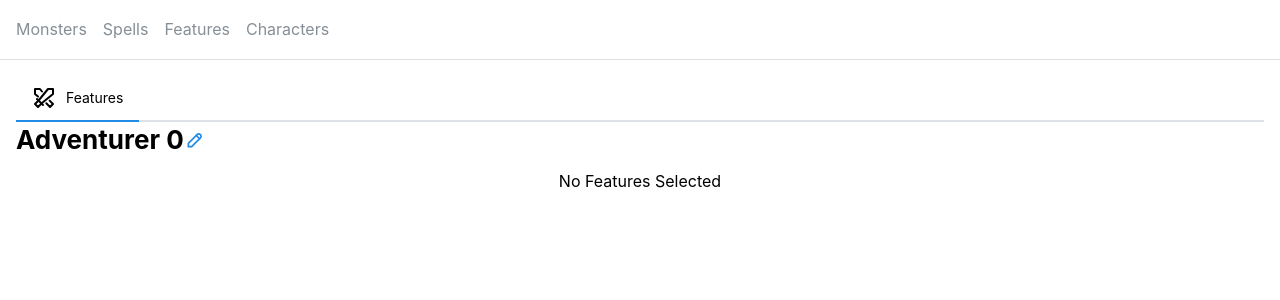
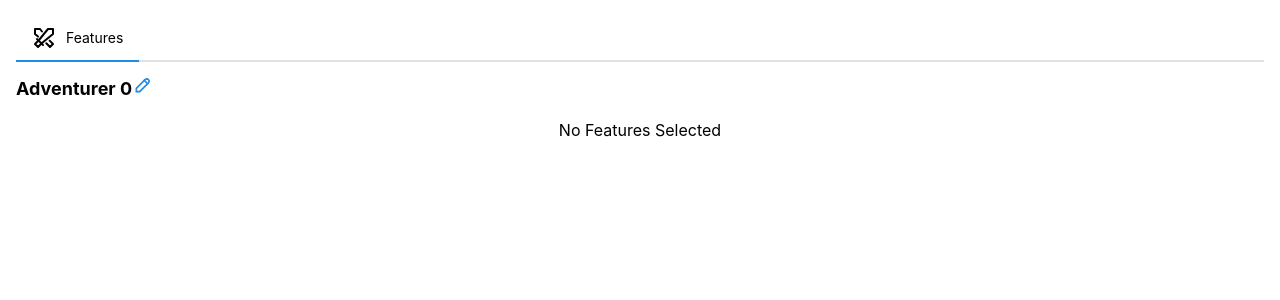
Before and after one commit to hohouyj/SW25_MM, a React (Vite) app: page /charactersheet/1 in a window 1280 px wide. Shown: the top 300 px of the page. Built offline with nearby package versions, Linux system fonts and the light colour scheme.

Commit message:
update character manager with correct class labels

```diff
--- a/src/components/CharacterFeatureSheet/CharacterFeatureManager.tsx
+++ b/src/components/Character/CharacterManager.tsx
@@ -27,7 +27,7 @@ import {
 } from "../../utils/characterStorage";
 import { useNavigate } from "react-router-dom";
 
-export default function CharacterFeatureManager() {
+export default function CharacterManager() {
     const [characters, setCharacters] = useState<Character[]>([]);
     const [modalOpened, { open, close }] = useDisclosure(false);
     const [isEditing, setIsEditing] = useState(false);
@@ -85,21 +85,34 @@ export default function CharacterFeatureManager() {
         "fighter_level",
         "grappler_level",
         "marksman_level",
-        "abyssal_magic_level",
-        "deep_magic_level",
-        "divine_level",
-        "fairy_magic_level",
-        "magitech_level",
-        "nature_level",
-        "spiritualism_level",
-        "summoning_arts_level",
-        "truespeech_level",
+        "abyssal_magic_level", // abyss gazer
+        //"deep_magic_level", // min(conjurer level, sorcerer level)
+        "divine_level", // priest
+        "fairy_magic_level", // fairy tamer
+        "magitech_level", // artificer
+        "nature_level", // druid
+        "spiritualism_level", // conjurer
+        "summoning_arts_level", // warlock
+        "truespeech_level", // sorcerer
     ] as const;
+
+    const LEVEL_LABELS: Record<string, string> = {
+        abyssal_magic_level: "Abyss Gazer",
+        deep_magic_level: "Deep Magic (min of Conjurer, Sorcerer)",
+        divine_level: "Priest",
+        fairy_magic_level: "Fairy Tamer",
+        magitech_level: "Artificer",
+        nature_level: "Druid",
+        spiritualism_level: "Conjurer",
+        summoning_arts_level: "Warlock",
+        truespeech_level: "Sorcerer",
+    };
+
     const CLASS_OPTIONS = LEVEL_KEYS.map((key) => ({
         value: key,
-        label: key
-            .replace(/_/g, " ")
-            .replace(/\b\w/g, (c) => c.toUpperCase()),
+        label:
+            LEVEL_LABELS[key] ??
+            key.replace(/_level/g, "").replace(/_/g, " ").replace(/\b\w/g, (c) => c.toUpperCase()),
     }));
 
     const form = useForm<Character>({
@@ -116,6 +129,12 @@ export default function CharacterFeatureManager() {
             setSelectedClasses(active);
         }
     }, [modalOpened, form.values.id]);
+
+    useEffect(() => {
+        const conjurer = form.values.spiritualism_level; // conjurer
+        const sorcerer = form.values.truespeech_level;   // sorcerer
+        form.setFieldValue("deep_magic_level", Math.min(conjurer, sorcerer));
+    }, [form.values.spiritualism_level, form.values.truespeech_level]);
 
     const handleSave = (values: Character) => {
         if (isEditing) {
--- /dev/null
+++ b/src/components/Character/CharacterSheet.tsx
@@ -0,0 +1,56 @@
+import { Tabs, Title } from "@mantine/core";
+import { IconSwords, IconWand } from "@tabler/icons-react";
+import SpellSheet from "../SpellSheet/SpellSheet";
+import CharacterFeatureSheet from "../CharacterFeatureSheet/CharacterFeatureSheet";
+import { getCharacter } from "../../utils/characterStorage";
+import { useParams } from "react-router-dom";
+import { Character } from "../../types";
+import { useState } from "react";
+
+export function CharacterSheet() {
+    const { id } = useParams<{ id: string }>();
+    const character: Character = getCharacter(id);
+
+    const spellLevels =
+        character.abyssal_magic_level +
+        character.deep_magic_level +
+        character.divine_level +
+        character.fairy_magic_level +
+        character.magitech_level +
+        character.nature_level +
+        character.spiritualism_level +
+        character.summoning_arts_level +
+        character.truespeech_level;
+
+    const defaultTab = spellLevels === 0 ? "features" : "spells";
+
+    const [activeTab, setActiveTab] = useState<string | null>(defaultTab);
+
+    return (
+        <>
+            <Title>{character.name}</Title>
+            <Tabs value={activeTab} onChange={setActiveTab} >
+                <Tabs.List mb="sm">
+                    {spellLevels > 0 && (
+                        <Tabs.Tab value="spells" leftSection={<IconWand />}>
+                            Spells
+                        </Tabs.Tab>
+                    )}
+                    <Tabs.Tab value="features" leftSection={<IconSwords />}>
+                        Features
+                    </Tabs.Tab>
+                </Tabs.List>
+
+                {spellLevels > 0 && (
+                    <Tabs.Panel value="spells">
+                        <SpellSheet />
+                    </Tabs.Panel>
+                )}
+
+                <Tabs.Panel value="features">
+                    <CharacterFeatureSheet />
+                </Tabs.Panel>
+            </Tabs>
+        </>
+    );
+}
--- a/src/components/CharacterFeatureSheet/CharacterFeatureSheet.tsx
+++ b/src/components/CharacterFeatureSheet/CharacterFeatureSheet.tsx
@@ -74,13 +74,13 @@ export default function CharacterFeatureSheet() {
     };
 
     if (!character) {
-        return <Title order={3}>Character not found</Title>;
+        return <Title>Character not found</Title>;
     }
 
     return (
         <>
-            <Flex align="center" mb="sm">
-                <Title order={2}>Adventurer {getAdventurerLevel(character)}</Title>
+            <Flex align="center" gap="xs" >
+                <Title order={4} mb="md">Adventurer {getAdventurerLevel(character)}
 
                     <ActionIcon
                         variant="subtle"
@@ -89,6 +89,7 @@ export default function CharacterFeatureSheet() {
                     >
                         <IconPencil size={iconSize} />
                     </ActionIcon>
+                </Title>
             </Flex>
             <Flex wrap="wrap" align="center" justify="center" gap="md">
                 {
@@ -144,7 +145,7 @@ export default function CharacterFeatureSheet() {
                         const autoClassFeatures = getAutoFeaturesByLevel(className, classLevel)
                         if (autoClassFeatures.length == 0) return
                         return <Box>
-                            <Title order={2} mb="sm" >{getDisplayName(className) + " " + classLevel}</Title>
+                            <Title order={4} mb="sm" >{getDisplayName(className) + " " + classLevel}</Title>
                             {autoClassFeatures.map((feature) => {
                                 const isExpanded = expanded === feature.id;
 
@@ -188,7 +189,8 @@ export default function CharacterFeatureSheet() {
                     const classFeatures = characterFeatures.filter((feature) => getFeaturesByClassName(className).includes(feature.feature_name))
                     return <Box>
                         <Flex align="center" mb="sm">
-                            <Title order={2} mb="sm" style={{ margin: 0 }}>{getDisplayName(className) + " " + getClassLevel(className, character)}</Title>
+                            <Title order={4} mb="sm">{getDisplayName(className) + " " + getClassLevel(className, character)}
+
 
                                 <ActionIcon
                                     variant="subtle"
@@ -197,6 +199,7 @@ export default function CharacterFeatureSheet() {
                                 >
                                     <IconPencil size={iconSize} />
                                 </ActionIcon>
+                            </Title>
                         </Flex>
                         {
                             classFeatures.length === 0 ? (
--- a/src/components/CharacterSheet.tsx
+++ /dev/null
@@ -1,53 +0,0 @@
-import { Tabs } from "@mantine/core";
-import { IconSwords, IconWand } from "@tabler/icons-react";
-import SpellSheet from "./SpellSheet/SpellSheet";
-import CharacterFeatureSheet from "./CharacterFeatureSheet/CharacterFeatureSheet";
-import { getCharacter } from "../utils/characterStorage";
-import { useParams } from "react-router-dom";
-import { Character } from "../types";
-import { useState } from "react";
-
-export function CharacterSheet() {
-    const { id } = useParams<{ id: string }>();
-    const character: Character = getCharacter(id);
-
-    const spellLevels =
-        character.abyssal_magic_level +
-        character.deep_magic_level +
-        character.divine_level +
-        character.fairy_magic_level +
-        character.magitech_level +
-        character.nature_level +
-        character.spiritualism_level +
-        character.summoning_arts_level +
-        character.truespeech_level;
-
-    const defaultTab = spellLevels === 0 ? "features" : "spells";
-
-    const [activeTab, setActiveTab] = useState<string | null>(defaultTab);
-
-    return (
-        <Tabs value={activeTab} onChange={setActiveTab}>
-            <Tabs.List>
-                {spellLevels > 0 && (
-                    <Tabs.Tab value="spells" leftSection={<IconWand />}>
-                        Spells
-                    </Tabs.Tab>
-                )}
-                <Tabs.Tab value="features" leftSection={<IconSwords />}>
-                    Features
-                </Tabs.Tab>
-            </Tabs.List>
-
-            {spellLevels > 0 && (
-                <Tabs.Panel value="spells">
-                    <SpellSheet />
-                </Tabs.Panel>
-            )}
-
-            <Tabs.Panel value="features">
-                <CharacterFeatureSheet />
-            </Tabs.Panel>
-        </Tabs>
-    );
-}
--- a/src/layouts/AppLayout.tsx
+++ b/src/layouts/AppLayout.tsx
@@ -10,12 +10,15 @@ export default function AppLayout() {
     { label: 'Monsters', to: '/monsters' },
     { label: 'Spells', to: '/spells' },
     { label: 'Features', to: '/features' },
-    { label: 'Characters', to: '/charactersheet' },
+    { label: 'Characters', to: '/characters' },
   ];
 
+  const showNav = links.some((link) => location.pathname === link.to);
+
   return (
-    <AppShell header={{ height: 60 }} padding="md">
-      <AppShellHeader>
+    <AppShell header={showNav ? { height: 60 } : undefined} padding="md">
+      {showNav && (<AppShellHeader>
+
         <Box px="md" h="100%" display="flex" style={{ display: 'flex', alignItems: 'center' }}>
           <Group gap="md">
             {links.map((link) => (
@@ -32,7 +35,7 @@ export default function AppLayout() {
             ))}
           </Group>
         </Box>
-      </AppShellHeader>
+      </AppShellHeader>)}
 
       <AppShellMain>
         <Outlet />
--- a/src/main.tsx
+++ b/src/main.tsx
@@ -11,8 +11,8 @@ import AppLayout from "./layouts/AppLayout.tsx";
 import '@mantine/core/styles.css';
 import '@mantine/notifications/styles.css';
 import FeatureView from "./components/FeatureView/FeatureView.tsx";
-import CharacterManager from "./components/CharacterFeatureSheet/CharacterFeatureManager.tsx";
-import { CharacterSheet } from "./components/CharacterSheet.tsx";
+import CharacterManager from "./components/Character/CharacterManager.tsx";
+import { CharacterSheet } from "./components/Character/CharacterSheet.tsx";
 
 const router = createBrowserRouter([
   {
@@ -36,7 +36,7 @@ const router = createBrowserRouter([
         element: <FeatureView />
       },
       {
-        path: "charactersheet",
+        path: "characters",
         element: <CharacterManager />
       },
       {
```
Lines whose indentation alone changed are shown as unchanged.
